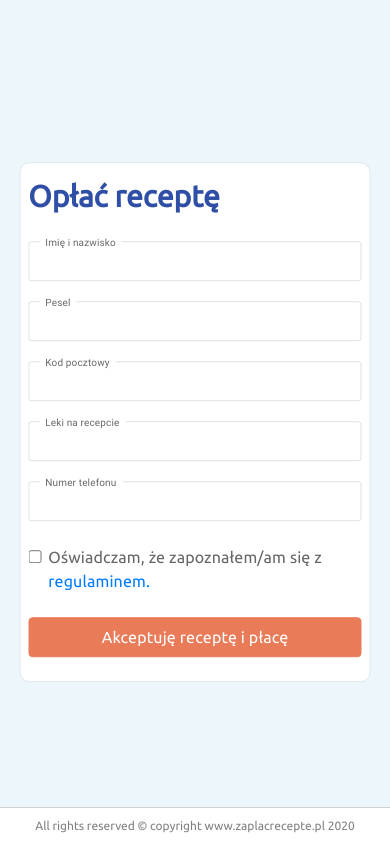
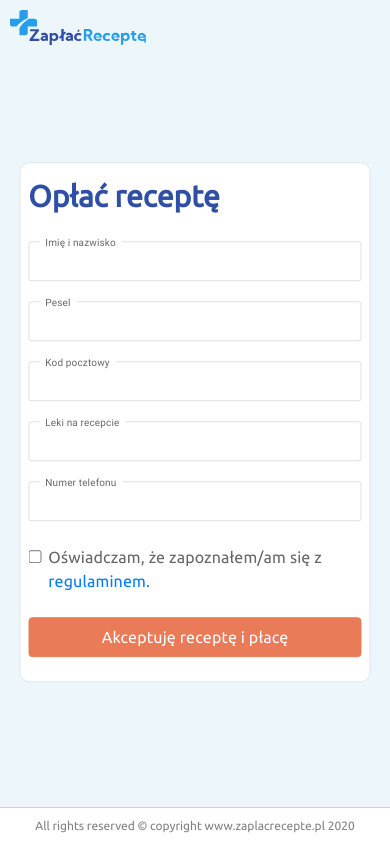
Before and after one commit to kajzerro/zaplacrecepte-front, a React (Create React App) app: page /r/1 in a window 390 px wide. Built offline with nearby package versions, Linux system fonts and the light colour scheme; no server answers.

Commit message:
Payment page fixes

```diff
--- a/src/App.css
+++ b/src/App.css
@@ -842,6 +842,13 @@ h3.zr-header {
     display: block;
     margin: 0 auto;
     padding: 10px;
+    height: 55px;
+}
+
+@media (min-width: 576px) {
+    .payment-page .header img {
+        height: auto;
+    }
 }
 
 .payment-page .header {
--- a/src/component/paymentPage/PaymentPage.js
+++ b/src/component/paymentPage/PaymentPage.js
@@ -39,7 +39,7 @@ function PaymentPage() {
             :
             <div className="payment-page">
                 <div className="fullscreen">
-                    <div className={"header d-none d-sm-block"}>
+                    <div className={"header"}>
                         <img src="/logo.svg"/>
                     </div>
                     <div className="body-wrapper">
```
